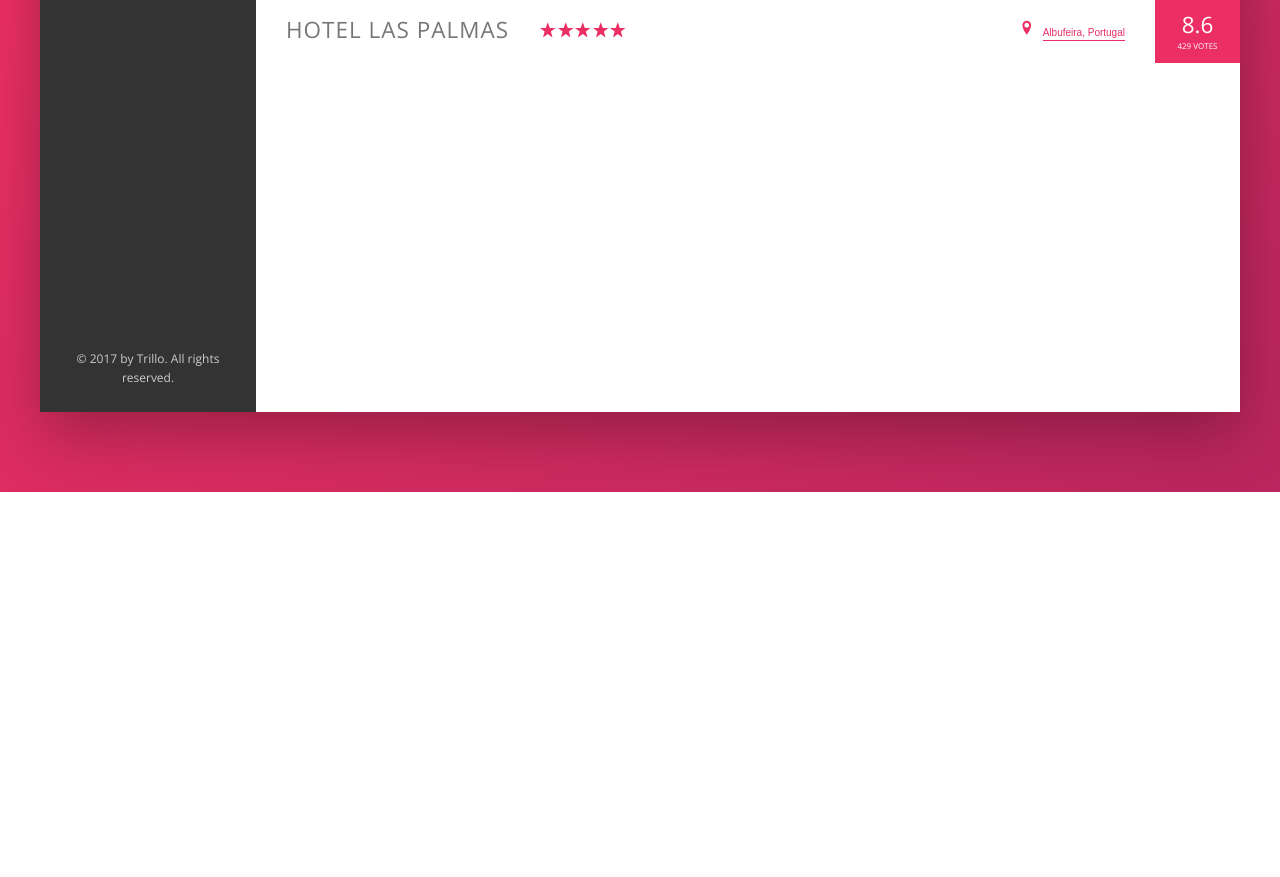
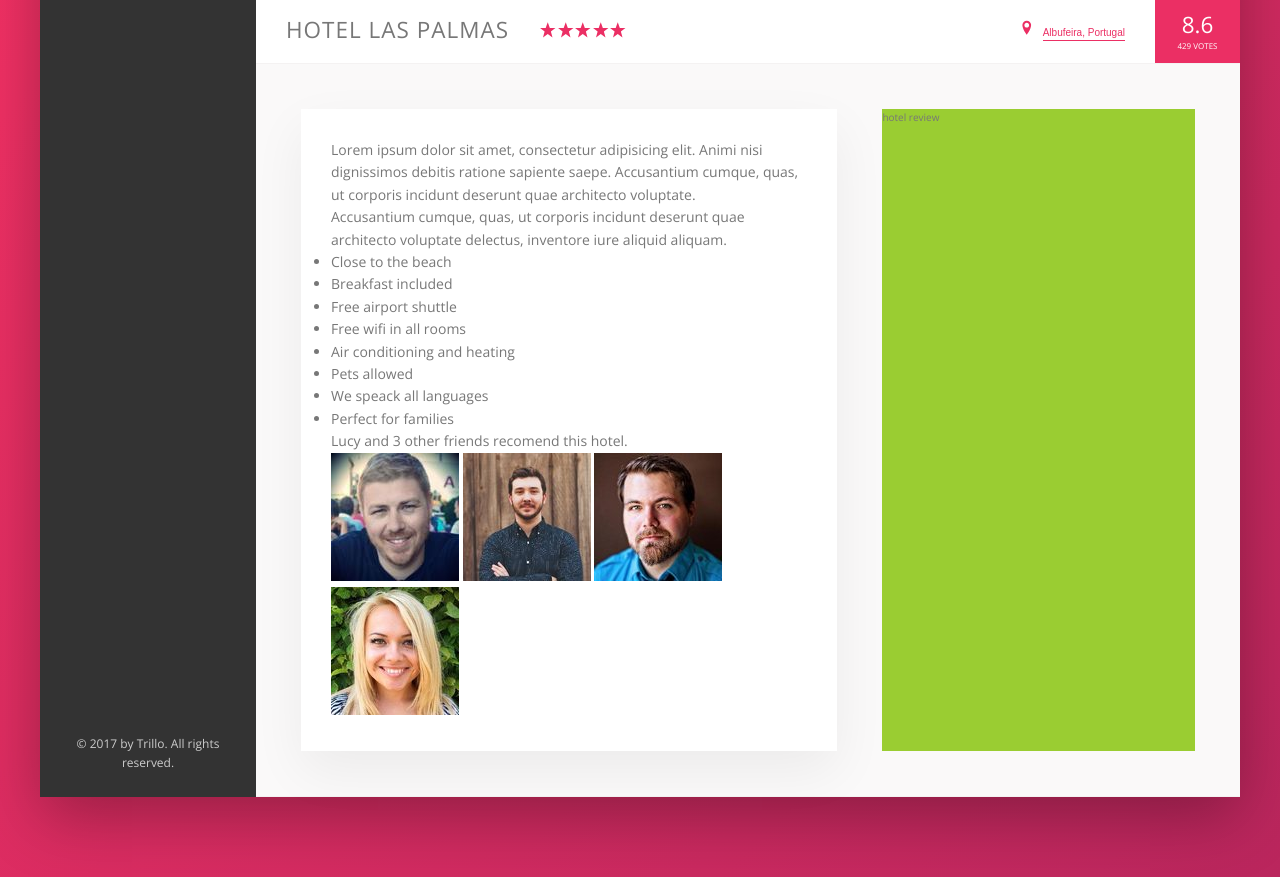
Before and after one commit to derwin9227/trillo-project, a website: page index.html in a window 1280 px wide. Shown: the part 538-1415 px from the top of the page. Before the commit the page ends 1030 px from the top, so only its background shows below. Drawn offline with nearby package versions, Linux system fonts and the light colour scheme.

Commit message:
structuring the description section

```diff
--- a/index.html
+++ b/index.html
@@ -131,6 +131,42 @@
                             <div class="overview__rating-count">429 votes</div>
                         </div>
                     </div>
+
+                    <div class="detail">
+                        <div class="description">
+                            <p class="paragraph">
+                                Lorem ipsum dolor sit amet, consectetur adipisicing elit. Animi nisi dignissimos debitis ratione sapiente saepe. Accusantium cumque, quas, ut corporis incidunt deserunt quae architecto voluptate.
+                            </p>
+                            <p class="paragraph">
+                                Accusantium cumque, quas, ut corporis incidunt deserunt quae architecto voluptate delectus, inventore iure aliquid aliquam.
+                            </p>
+                            <ul class="list">
+                                <li class="list__item">Close to the beach</li>
+                                <li class="list__item">Breakfast included</li>
+                                <li class="list__item">Free airport shuttle</li>
+                                <li class="list__item">Free wifi in all rooms</li>
+                                <li class="list__item">Air conditioning and heating</li>
+                                <li class="list__item">Pets allowed</li>
+                                <li class="list__item">We speack all languages</li>
+                                <li class="list__item">Perfect for families</li>
+                            </ul>
+                            <div class="recomend">
+                                <p class="recomend_count">
+                                    Lucy and 3 other friends recomend this hotel.
+                                </p>
+                                <div class="recomend__friends">
+                                    <img src="img/user-3.jpg" alt="Friend 1" class="recomend__photo">
+                                    <img src="img/user-4.jpg" alt="Friend 2" class="recomend__photo">
+                                    <img src="img/user-5.jpg" alt="Friend 3" class="recomend__photo">
+                                    <img src="img/user-6.jpg" alt="Friend 4" class="recomend__photo">
+                                </div>
+                            </div>
+                        </div>
+
+                        <div class="user-reviews">
+                            hotel review
+                        </div>
+                    </div>
                 </main>
             </div>
         </div>
--- a/sass/_base.scss
+++ b/sass/_base.scss
@@ -13,6 +13,9 @@
     --color-grey-dark-3: #999;
 
     --shadow-dark: 0 2rem 6rem rgba(0,0,0,.3);
+    --shadow-light: 0 2rem 5rem rgba(0,0,0,.06);
+
+    --line: 1px solid var(--color-grey-light-2);
 }
 *{
     padding: 0;
--- a/sass/_components.scss
+++ b/sass/_components.scss
@@ -207,7 +207,7 @@
 .overview{
     display: flex;
     align-items: center;
-    border-bottom: px solid var(--color-grey-light-2);
+    border-bottom: var(--line);
 
     &__heading{
         font-size: 2.25rem;
--- a/sass/_layout.scss
+++ b/sass/_layout.scss
@@ -11,7 +11,7 @@
     font-size: 1.4rem;
     height: 7rem;
     background-color: #fff;
-    border-bottom: var(--color-grey-light-2);
+    border-bottom: var(--line);
 
     display: flex;
     justify-content: space-between;
@@ -34,7 +34,26 @@
 
 .hotel-view{
     background-color: #fff;
-    height: 80rem;
-
     flex: 1;
 }
+
+.detail{
+    display: flex;
+    padding: 4.5rem;
+    background-color: var(--color-grey-light-1);
+    border-bottom: var(--line);
+}
+
+.description{
+    font-size: 1.4rem;
+    background-color: #fff;
+    box-shadow: var(--shadow-light);
+    padding: 3rem;
+    flex: 0 0 60%;
+    margin-right: 4.5rem;
+}
+
+.user-reviews{
+    background-color: yellowgreen;
+    flex: 1;
+}
```
Also changed, not shown: css/style.css, 1 other file.
